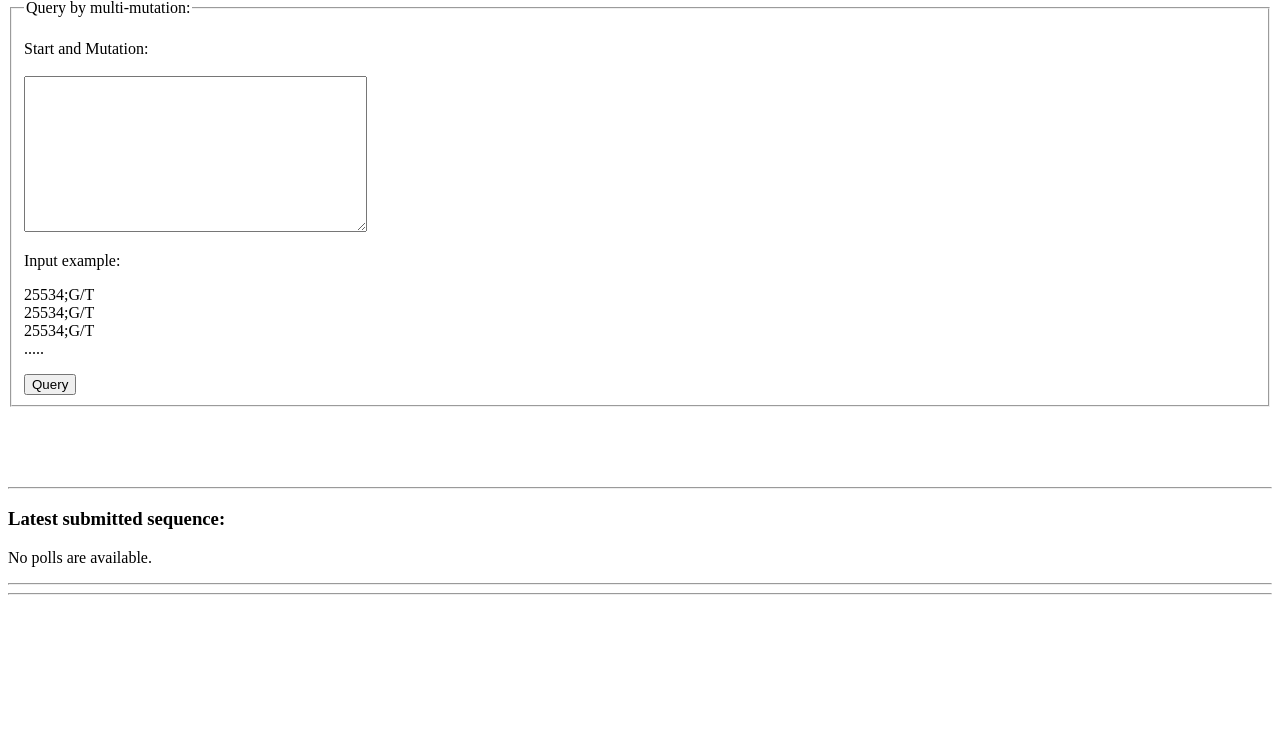
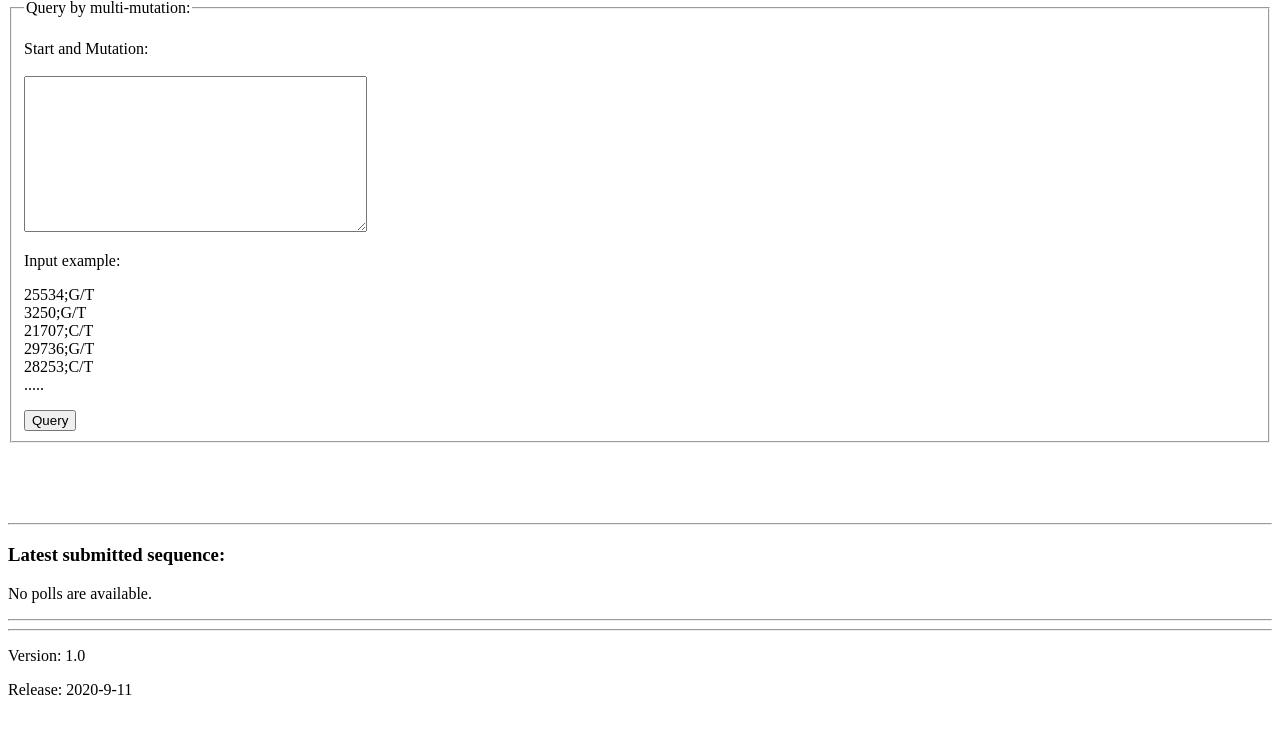
Before and after one commit to FHYcode/MUTwebsite, a Django app: page /mutapp/ in a window 1280 px wide. Shown: the part 526-1267 px from the top of the page. Before the commit the page ends 1121 px from the top, so only its background shows below. Run offline with Django 3.2, Linux system fonts and the light colour scheme; data that the repository does not hold is empty.

Commit message:
Update index.html

```diff
--- a/mysite/mutapp/templates/mutapp/index.html
+++ b/mysite/mutapp/templates/mutapp/index.html
@@ -47,7 +47,7 @@
             <textarea name="multimut" cols="40" rows="10"></textarea>
         </label>
         <p>Input example:</p>
-        <p>25534;G/T<br>25534;G/T<br>25534;G/T<br>.....</p>
+        <p>25534;G/T<br>3250;G/T<br>21707;C/T<br>29736;G/T<br>28253;C/T<br>.....</p>
         <input type="submit" value="Query">
     </fieldset>
 </form>
@@ -65,6 +65,7 @@
     <p>No polls are available.</p>
 {% endif %}
 <hr><hr>
-<br><br><br>
+<p>Version: 1.0</p><p>Release: 2020-9-11</p>
+<br>
 </body>
 </html>
```
